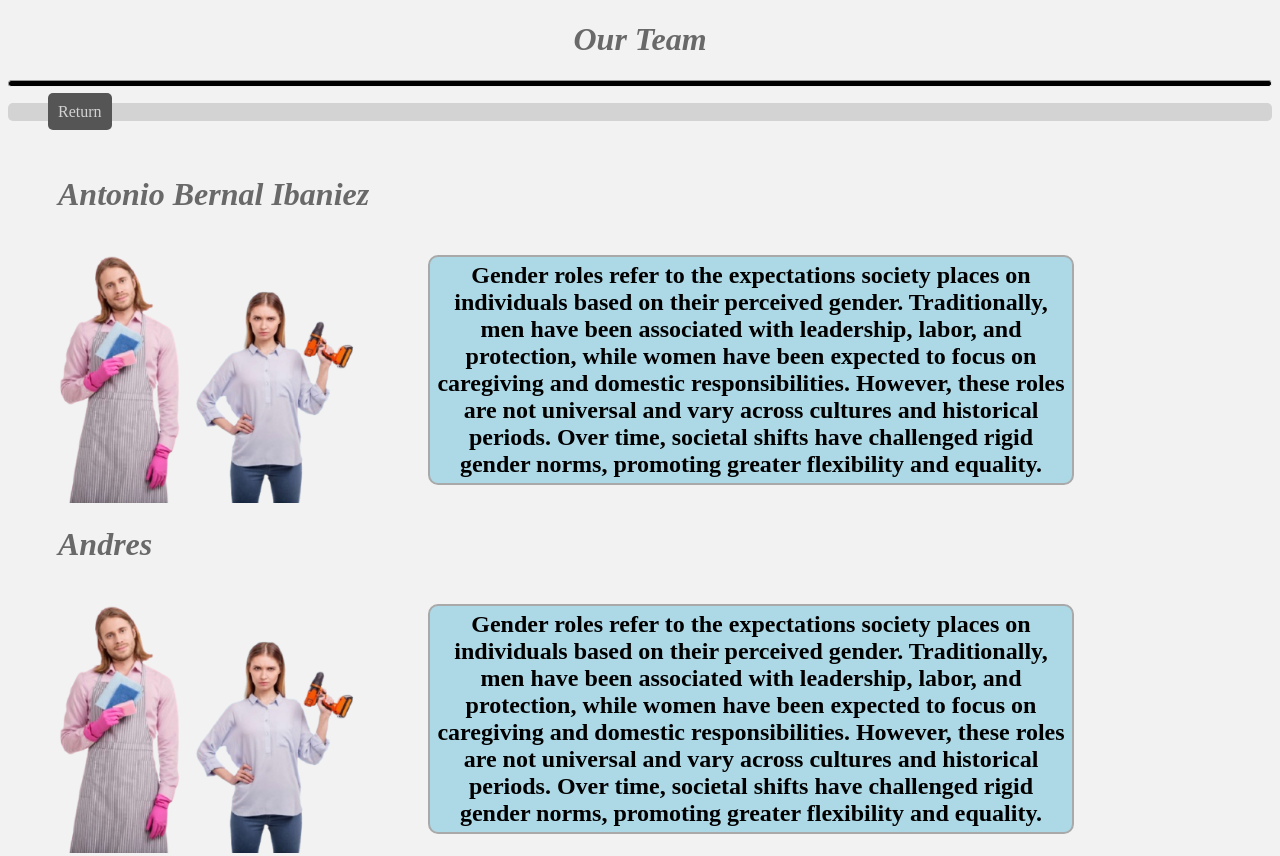
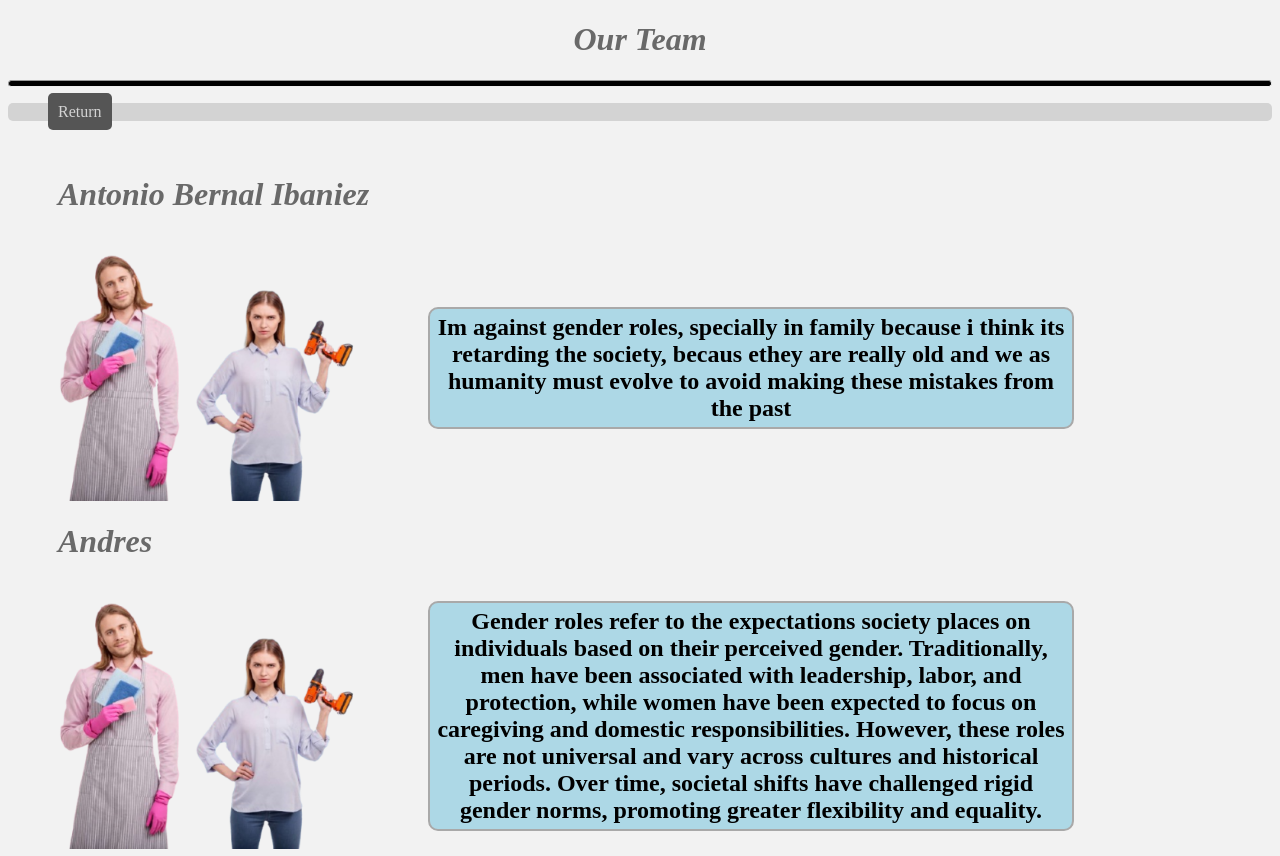
Before and after one commit to AntonioBernalI/Co-Equals2, a plain HTML site: page Team.html in a window 1280 px wide. Shown: the top 856 px of the page. Drawn offline with Linux system fonts and the light colour scheme.

Commit message:
Update Team.html

```diff
--- a/Team.html
+++ b/Team.html
@@ -16,11 +16,8 @@
 <div class="gender-roles-container">
   <img src="img/img_2.png" height="400" width="400">
   <h2 class="noth">
-    Gender roles refer to the expectations society places on individuals based on their perceived gender.
-    Traditionally, men have been associated with leadership, labor, and protection, while women have been expected
-    to focus on caregiving and domestic responsibilities. However, these roles are not universal and vary across cultures
-    and historical periods. Over time, societal shifts have challenged rigid gender norms, promoting greater flexibility
-    and equality.
+    Im against gender roles, specially in family because i think its retarding the society, becaus ethey are really old
+    and we as humanity must evolve to avoid making these mistakes from the past
   </h2>
 </div>
 <h1 class="noth"><i>Andres</i></h1>
```
